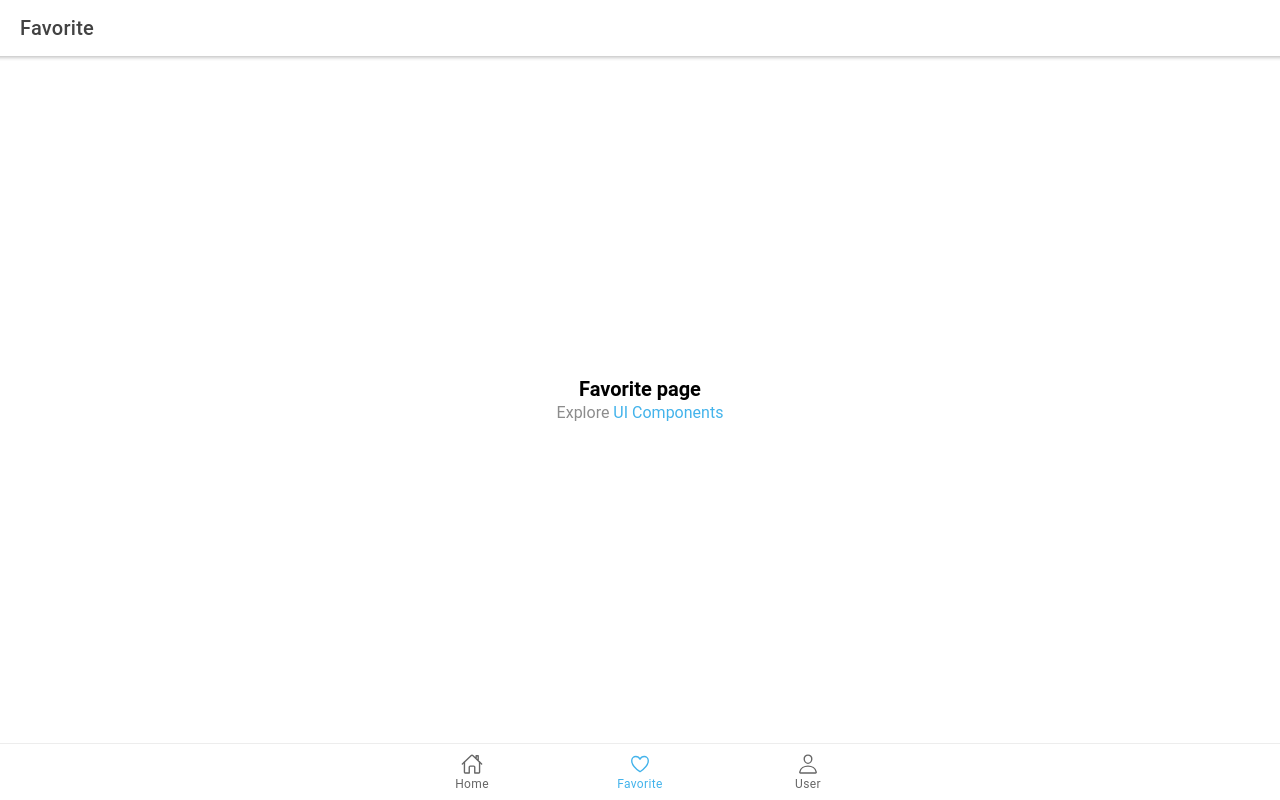
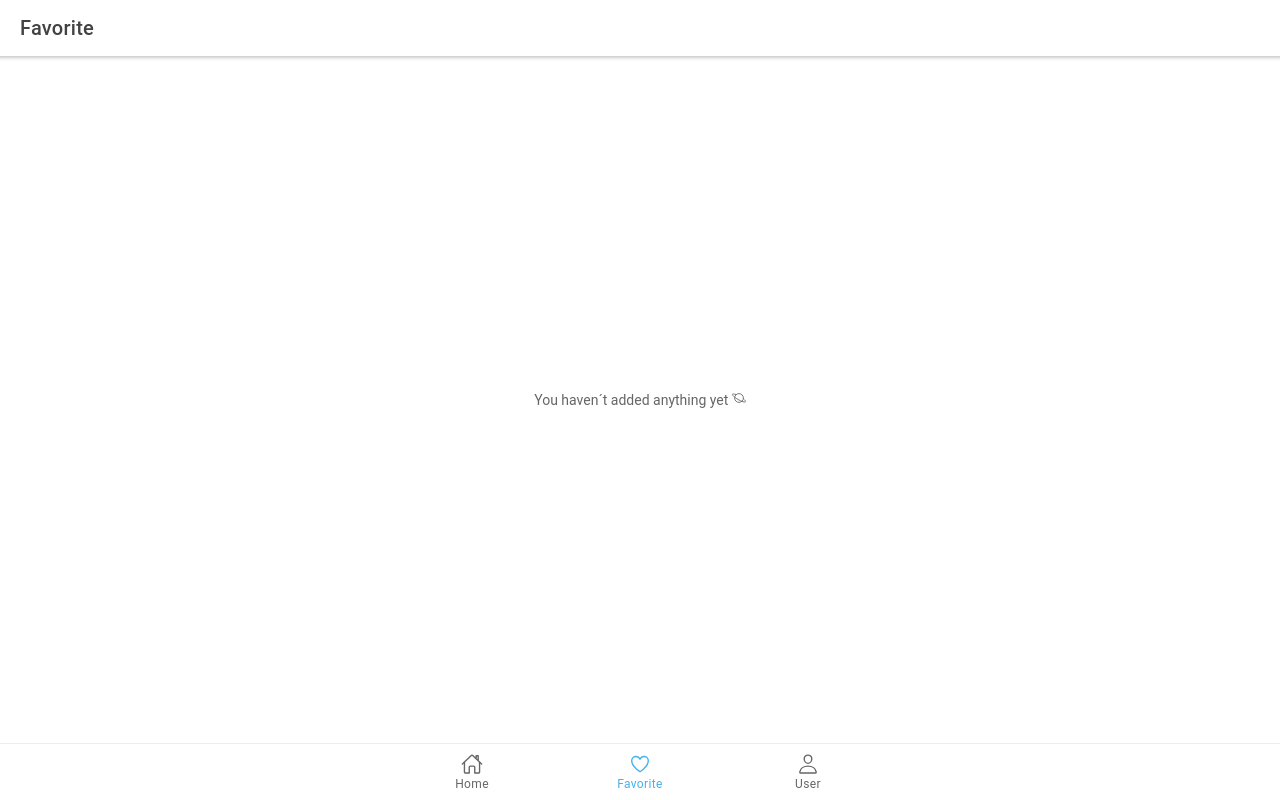
Before and after one commit to TECoding/FETEC-APP, a React (Create React App) app in the folder fetec-gda/: page /home in a window 1280 px wide. Both pictures are taken after a click on the tab "Favorite". Built offline with nearby package versions, Linux system fonts and the light colour scheme.

Commit message:
Favorites started
- Shows only favorite brands
- If there's no favorite brands, displays IonNote

```diff
--- a/fetec-gda/src/pages/Favorite.css
+++ b/fetec-gda/src/pages/Favorite.css
@@ -0,0 +1,7 @@
+.IonNote-wrapper {
+    height: 100%;
+    width: 100%;
+    display: inline-flex;
+    align-items: center;
+    justify-content: center;
+}
--- a/fetec-gda/src/pages/Favorite.tsx
+++ b/fetec-gda/src/pages/Favorite.tsx
@@ -1,8 +1,22 @@
-import { IonContent, IonHeader, IonPage, IonTitle, IonToolbar } from '@ionic/react';
-import ExploreContainer from '../components/ExploreContainer';
-import './Favorite.css';
+import {
+    IonCol,
+    IonContent,
+    IonGrid,
+    IonHeader,
+    IonIcon,
+    IonNote,
+    IonPage,
+    IonRow,
+    IonTitle,
+    IonToolbar,
+} from "@ionic/react";
+import { planetOutline } from "ionicons/icons";
+import ElementCard from "../components/ElementCard";
+import brands from "../data/brands";
+import "./Favorite.css";
 
 const Favorite: React.FC = () => {
+    const favorites = brands.filter((brand) => brand.favorite === true);
     return (
         <IonPage>
             <IonHeader>
@@ -16,7 +30,31 @@ const Favorite: React.FC = () => {
                         <IonTitle size="large">Favorite</IonTitle>
                     </IonToolbar>
                 </IonHeader>
-        <ExploreContainer name="Favorite page" />
+                {favorites.length !== 0 ? (
+                    <IonGrid>
+                        <IonRow>
+                            {favorites.map((brand) => (
+                                <IonCol
+                                    key={brand.id}
+                                    className="ion-no-padding"
+                                >
+                                    <ElementCard
+                                        name={brand.name}
+                                        founder={brand.founder}
+                                        imgPath={brand.imgPath}
+                                    />
+                                </IonCol>
+                            ))}
+                        </IonRow>
+                    </IonGrid>
+                ) : (
+                    <div className="IonNote-wrapper">
+                        <IonNote>
+                            You haven´t added anything yet{" "}
+                            <IonIcon icon={planetOutline} />
+                        </IonNote>
+                    </div>
+                )}
             </IonContent>
         </IonPage>
     );
```
Lines whose indentation alone changed are shown as unchanged.
